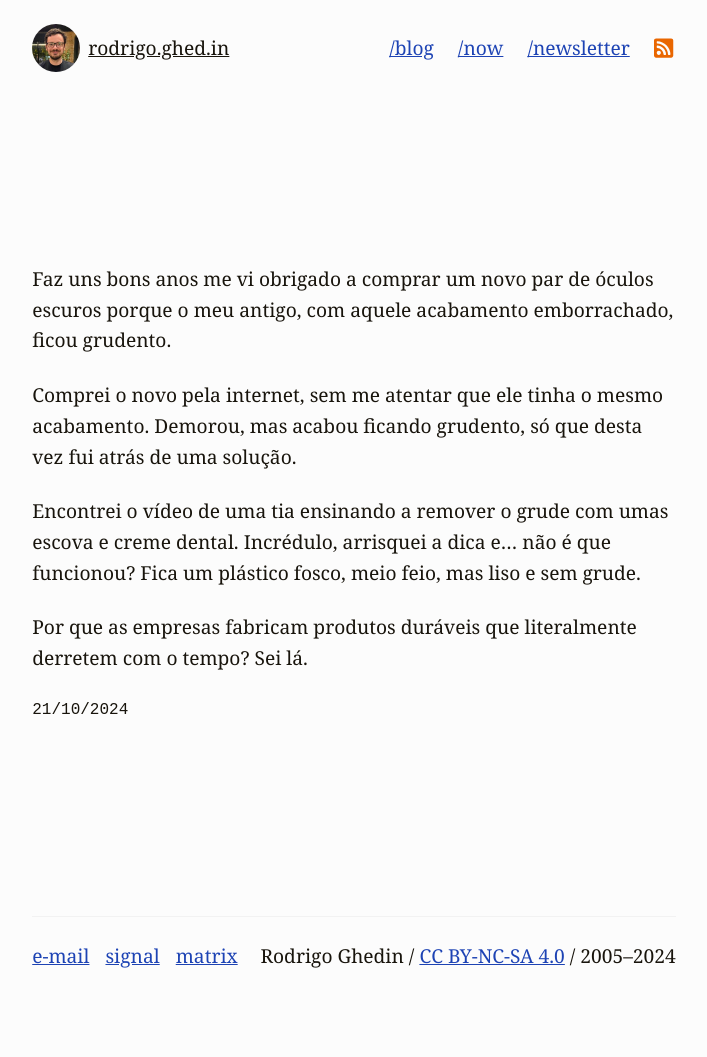
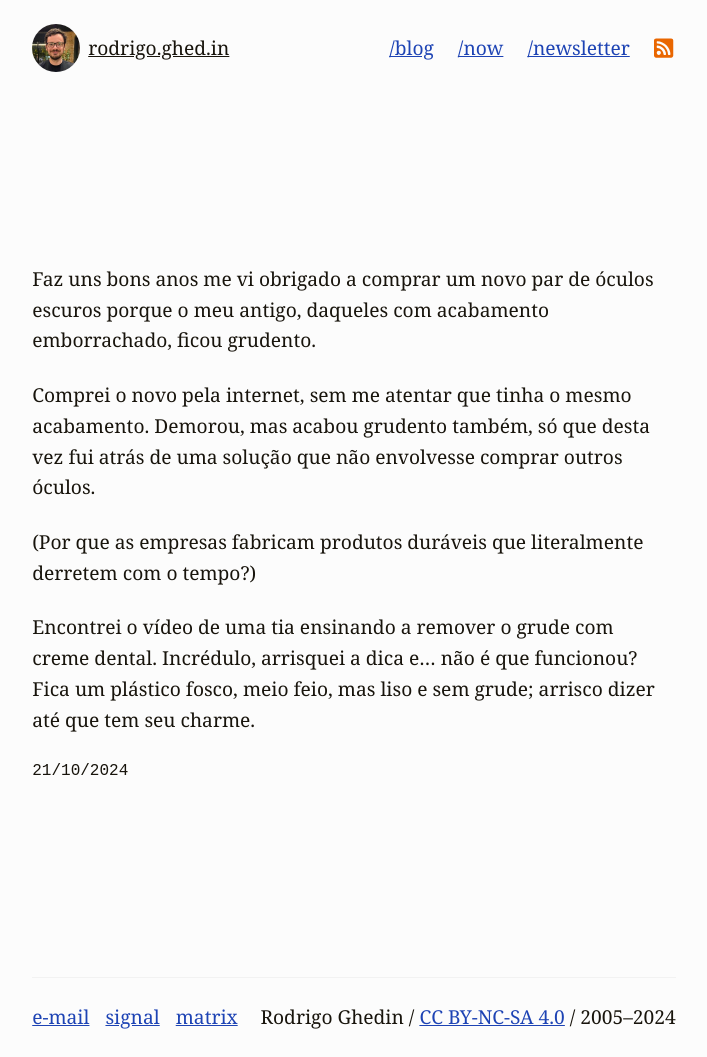
Before and after one commit to rghedin/rodrigoghedin, a Jekyll site: the page built from _posts/2024/2024-10-21-remover-grude-oculos-escuros.md, in a window 1280 px wide. Shown: the whole page, without its empty margins (286-993 px from the left). Built offline with Jekyll 4.4.1, drawn with Linux system fonts in a browser that asks for light colours; before the commit the page ends 995 px from its top, so only the background shows below that.

```diff
--- a/_posts/2024/2024-10-21-remover-grude-oculos-escuros.md
+++ b/_posts/2024/2024-10-21-remover-grude-oculos-escuros.md
@@ -5,10 +5,10 @@
 date: 2024-10-21 10:39 -0300
 categories: notinhas
 ---
-Faz uns bons anos me vi obrigado a comprar um novo par de óculos escuros porque o meu antigo, com aquele acabamento emborrachado, ficou grudento.
+Faz uns bons anos me vi obrigado a comprar um novo par de óculos escuros porque o meu antigo, daqueles com acabamento emborrachado, ficou grudento.
 
-Comprei o novo pela internet, sem me atentar que ele tinha o mesmo acabamento. Demorou, mas acabou ficando grudento, só que desta vez fui atrás de uma solução.
+Comprei o novo pela internet, sem me atentar que tinha o mesmo acabamento. Demorou, mas acabou grudento também, só que desta vez fui atrás de uma solução que não envolvesse comprar outros óculos.
 
-Encontrei o vídeo de uma tia ensinando a remover o grude com umas escova e creme dental. Incrédulo, arrisquei a dica e… não é que funcionou? Fica um plástico fosco, meio feio, mas liso e sem grude.
+(Por que as empresas fabricam produtos duráveis que literalmente derretem com o tempo?)
 
-Por que as empresas fabricam produtos duráveis que literalmente derretem com o tempo? Sei lá.
+Encontrei o vídeo de uma tia ensinando a remover o grude com creme dental. Incrédulo, arrisquei a dica e… não é que funcionou? Fica um plástico fosco, meio feio, mas liso e sem grude; arrisco dizer até que tem seu charme.
```
Also changed, not shown: _posts/2024/2024-10-26-assisti-a-dois-blocos-do-debate.md (added, +8 -0 lines).
